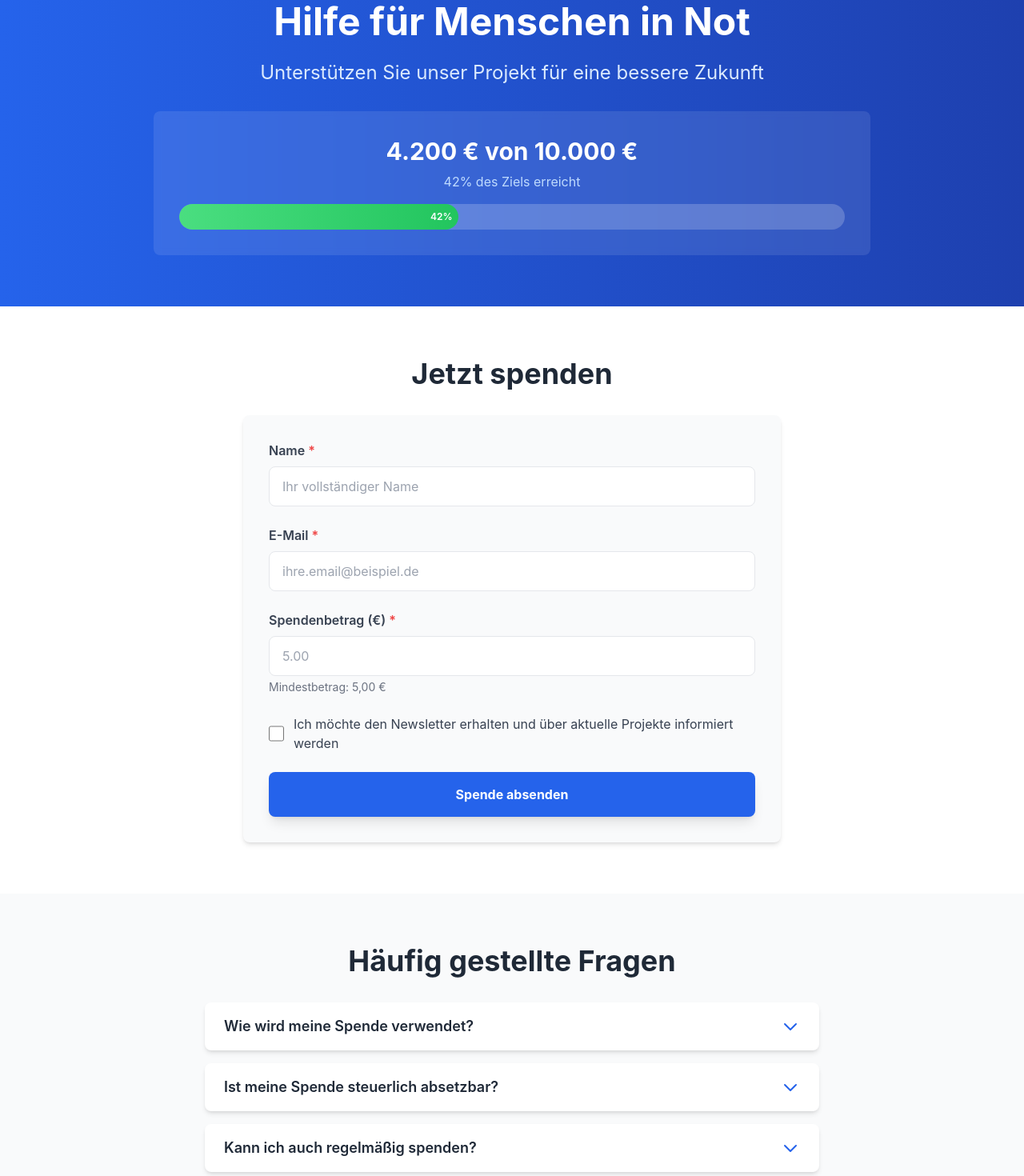
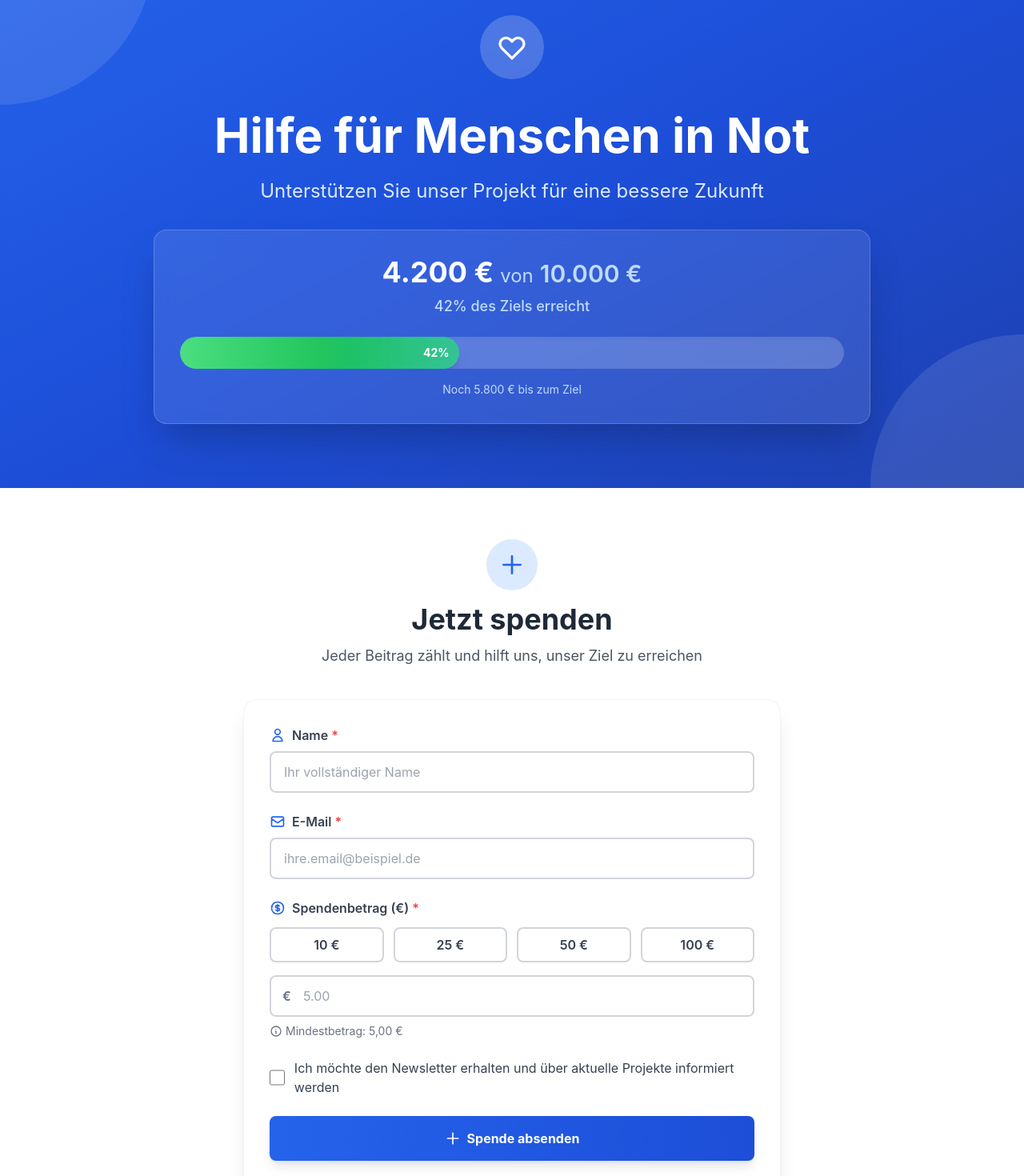
Before and after one commit to albsel/SLFHO, a Vue app: page / in a window 1280 px wide. Shown: the part 61-1531 px from the top of the page at 80% size. Built offline with nearby package versions, Linux system fonts and the light colour scheme.

Commit message:
Major UI/UX improvements: quick amount buttons, icons, better animations, loading states

```diff
--- a/src/App.vue
+++ b/src/App.vue
@@ -1,5 +1,5 @@
 <template>
-  <div class="min-h-screen bg-gradient-to-b from-blue-50 to-white">
+  <div class="min-h-screen bg-gradient-to-b from-blue-50 via-white to-gray-50">
     <!-- Hero + Spendenbarometer -->
     <HeroBarometer
       :current-amount="currentAmount"
--- a/src/components/DonationForm.vue
+++ b/src/components/DonationForm.vue
@@ -1,71 +1,147 @@
 <template>
   <section class="py-16 px-4 bg-white">
     <div class="max-w-2xl mx-auto">
-      <h2 class="text-3xl md:text-4xl font-bold text-gray-800 mb-8 text-center">
+      <div class="text-center mb-10">
+        <div class="inline-flex items-center justify-center w-16 h-16 bg-blue-100 rounded-full mb-4">
+          <svg class="w-8 h-8 text-blue-600" fill="none" stroke="currentColor" viewBox="0 0 24 24">
+            <path stroke-linecap="round" stroke-linejoin="round" stroke-width="2" d="M12 4v16m8-8H4" />
+          </svg>
+        </div>
+        <h2 class="text-3xl md:text-4xl font-bold text-gray-800 mb-3">
           Jetzt spenden
         </h2>
+        <p class="text-gray-600 text-lg">Jeder Beitrag zählt und hilft uns, unser Ziel zu erreichen</p>
+      </div>
 
       <!-- Thank You Message -->
+      <transition name="slide-down">
         <div
           v-if="showThankYou"
-        class="mb-6 p-4 bg-green-100 border border-green-400 text-green-700 rounded-lg"
+          class="mb-6 p-6 bg-gradient-to-r from-green-50 to-emerald-50 border-2 border-green-400 rounded-xl shadow-lg"
         >
-        <p class="font-semibold text-lg">Vielen Dank für Ihre Spende! 🎉</p>
-        <p class="text-sm mt-1">Ihr Beitrag hilft uns, unser Ziel zu erreichen.</p>
+          <div class="flex items-start">
+            <div class="flex-shrink-0">
+              <div class="w-12 h-12 bg-green-500 rounded-full flex items-center justify-center">
+                <svg class="w-6 h-6 text-white" fill="none" stroke="currentColor" viewBox="0 0 24 24">
+                  <path stroke-linecap="round" stroke-linejoin="round" stroke-width="2" d="M5 13l4 4L19 7" />
+                </svg>
               </div>
+            </div>
+            <div class="ml-4">
+              <p class="font-bold text-xl text-green-800">Vielen Dank für Ihre Spende! 🎉</p>
+              <p class="text-sm mt-1 text-green-700">Ihr Beitrag hilft uns, unser Ziel zu erreichen.</p>
+            </div>
+          </div>
+        </div>
+      </transition>
 
-      <form @submit.prevent="handleSubmit" class="bg-gray-50 rounded-lg p-6 md:p-8 shadow-md">
+      <form @submit.prevent="handleSubmit" class="bg-white rounded-2xl p-6 md:p-8 shadow-xl border border-gray-100">
         <!-- Name Field -->
         <div class="mb-6">
           <label for="name" class="block text-gray-700 font-semibold mb-2">
-            Name <span class="text-red-500">*</span>
+            <span class="flex items-center">
+              <svg class="w-5 h-5 mr-2 text-blue-600" fill="none" stroke="currentColor" viewBox="0 0 24 24">
+                <path stroke-linecap="round" stroke-linejoin="round" stroke-width="2" d="M16 7a4 4 0 11-8 0 4 4 0 018 0zM12 14a7 7 0 00-7 7h14a7 7 0 00-7-7z" />
+              </svg>
+              Name <span class="text-red-500 ml-1">*</span>
+            </span>
           </label>
           <input
             id="name"
             v-model="form.name"
             type="text"
-            class="w-full px-4 py-3 border rounded-lg focus:outline-none focus:ring-2 focus:ring-blue-500 focus:border-transparent"
-            :class="{ 'border-red-500': errors.name }"
+            class="w-full px-4 py-3 border-2 rounded-lg focus:outline-none focus:ring-2 focus:ring-blue-500 focus:border-blue-500 transition-all"
+            :class="{ 'border-red-500 focus:ring-red-500 focus:border-red-500': errors.name, 'border-gray-300': !errors.name }"
             placeholder="Ihr vollständiger Name"
             @blur="validateName"
           />
-          <p v-if="errors.name" class="text-red-500 text-sm mt-1">{{ errors.name }}</p>
+          <p v-if="errors.name" class="text-red-500 text-sm mt-2 flex items-center">
+            <svg class="w-4 h-4 mr-1" fill="currentColor" viewBox="0 0 20 20">
+              <path fill-rule="evenodd" d="M18 10a8 8 0 11-16 0 8 8 0 0116 0zm-7 4a1 1 0 11-2 0 1 1 0 012 0zm-1-9a1 1 0 00-1 1v4a1 1 0 102 0V6a1 1 0 00-1-1z" clip-rule="evenodd" />
+            </svg>
+            {{ errors.name }}
+          </p>
         </div>
 
         <!-- Email Field -->
         <div class="mb-6">
           <label for="email" class="block text-gray-700 font-semibold mb-2">
-            E-Mail <span class="text-red-500">*</span>
+            <span class="flex items-center">
+              <svg class="w-5 h-5 mr-2 text-blue-600" fill="none" stroke="currentColor" viewBox="0 0 24 24">
+                <path stroke-linecap="round" stroke-linejoin="round" stroke-width="2" d="M3 8l7.89 5.26a2 2 0 002.22 0L21 8M5 19h14a2 2 0 002-2V7a2 2 0 00-2-2H5a2 2 0 00-2 2v10a2 2 0 002 2z" />
+              </svg>
+              E-Mail <span class="text-red-500 ml-1">*</span>
+            </span>
           </label>
           <input
             id="email"
             v-model="form.email"
             type="email"
-            class="w-full px-4 py-3 border rounded-lg focus:outline-none focus:ring-2 focus:ring-blue-500 focus:border-transparent"
-            :class="{ 'border-red-500': errors.email }"
+            class="w-full px-4 py-3 border-2 rounded-lg focus:outline-none focus:ring-2 focus:ring-blue-500 focus:border-blue-500 transition-all"
+            :class="{ 'border-red-500 focus:ring-red-500 focus:border-red-500': errors.email, 'border-gray-300': !errors.email }"
             placeholder="ihre.email@beispiel.de"
             @blur="validateEmail"
           />
-          <p v-if="errors.email" class="text-red-500 text-sm mt-1">{{ errors.email }}</p>
+          <p v-if="errors.email" class="text-red-500 text-sm mt-2 flex items-center">
+            <svg class="w-4 h-4 mr-1" fill="currentColor" viewBox="0 0 20 20">
+              <path fill-rule="evenodd" d="M18 10a8 8 0 11-16 0 8 8 0 0116 0zm-7 4a1 1 0 11-2 0 1 1 0 012 0zm-1-9a1 1 0 00-1 1v4a1 1 0 102 0V6a1 1 0 00-1-1z" clip-rule="evenodd" />
+            </svg>
+            {{ errors.email }}
+          </p>
         </div>
 
         <!-- Amount Field -->
         <div class="mb-6">
-          <label for="amount" class="block text-gray-700 font-semibold mb-2">
-            Spendenbetrag (€) <span class="text-red-500">*</span>
+          <label for="amount" class="block text-gray-700 font-semibold mb-3">
+            <span class="flex items-center">
+              <svg class="w-5 h-5 mr-2 text-blue-600" fill="none" stroke="currentColor" viewBox="0 0 24 24">
+                <path stroke-linecap="round" stroke-linejoin="round" stroke-width="2" d="M12 8c-1.657 0-3 .895-3 2s1.343 2 3 2 3 .895 3 2-1.343 2-3 2m0-8c1.11 0 2.08.402 2.599 1M12 8V7m0 1v8m0 0v1m0-1c-1.11 0-2.08-.402-2.599-1M21 12a9 9 0 11-18 0 9 9 0 0118 0z" />
+              </svg>
+              Spendenbetrag (€) <span class="text-red-500 ml-1">*</span>
+            </span>
           </label>
+
+          <!-- Quick Amount Buttons -->
+          <div class="grid grid-cols-2 md:grid-cols-4 gap-3 mb-4">
+            <button
+              v-for="quickAmount in [10, 25, 50, 100]"
+              :key="quickAmount"
+              type="button"
+              @click="setQuickAmount(quickAmount)"
+              class="px-4 py-2 border-2 rounded-lg font-semibold transition-all duration-200 hover:scale-105"
+              :class="form.amount === quickAmount
+                ? 'bg-blue-600 text-white border-blue-600 shadow-md'
+                : 'bg-white text-gray-700 border-gray-300 hover:border-blue-400 hover:bg-blue-50'"
+            >
+              {{ quickAmount }} €
+            </button>
+          </div>
+
+          <div class="relative">
+            <span class="absolute left-4 top-1/2 transform -translate-y-1/2 text-gray-500 font-semibold">€</span>
             <input
               id="amount"
               v-model.number="form.amount"
               type="number"
               min="5"
               step="0.01"
-            class="w-full px-4 py-3 border rounded-lg focus:outline-none focus:ring-2 focus:ring-blue-500 focus:border-transparent"
-            :class="{ 'border-red-500': errors.amount }"
+              class="w-full pl-10 pr-4 py-3 border-2 rounded-lg focus:outline-none focus:ring-2 focus:ring-blue-500 focus:border-blue-500 transition-all"
+              :class="{ 'border-red-500 focus:ring-red-500 focus:border-red-500': errors.amount, 'border-gray-300': !errors.amount }"
               placeholder="5.00"
             />
-          <p v-if="errors.amount" class="text-red-500 text-sm mt-1">{{ errors.amount }}</p>
-          <p class="text-gray-500 text-sm mt-1">Mindestbetrag: 5,00 €</p>
+          </div>
+          <p v-if="errors.amount" class="text-red-500 text-sm mt-2 flex items-center">
+            <svg class="w-4 h-4 mr-1" fill="currentColor" viewBox="0 0 20 20">
+              <path fill-rule="evenodd" d="M18 10a8 8 0 11-16 0 8 8 0 0116 0zm-7 4a1 1 0 11-2 0 1 1 0 012 0zm-1-9a1 1 0 00-1 1v4a1 1 0 102 0V6a1 1 0 00-1-1z" clip-rule="evenodd" />
+            </svg>
+            {{ errors.amount }}
+          </p>
+          <p class="text-gray-500 text-sm mt-2 flex items-center">
+            <svg class="w-4 h-4 mr-1" fill="none" stroke="currentColor" viewBox="0 0 24 24">
+              <path stroke-linecap="round" stroke-linejoin="round" stroke-width="2" d="M13 16h-1v-4h-1m1-4h.01M21 12a9 9 0 11-18 0 9 9 0 0118 0z" />
+            </svg>
+            Mindestbetrag: 5,00 €
+          </p>
         </div>
 
         <!-- Newsletter Checkbox -->
@@ -85,9 +161,20 @@
         <!-- Submit Button -->
         <button
           type="submit"
-          class="w-full bg-blue-600 hover:bg-blue-700 text-white font-bold py-4 px-6 rounded-lg transition-colors duration-200 shadow-lg hover:shadow-xl transform hover:scale-[1.02] transition-transform"
+          :disabled="isSubmitting"
+          class="w-full bg-gradient-to-r from-blue-600 to-blue-700 hover:from-blue-700 hover:to-blue-800 text-white font-bold py-4 px-6 rounded-lg transition-all duration-200 shadow-lg hover:shadow-2xl transform hover:scale-[1.02] disabled:opacity-50 disabled:cursor-not-allowed disabled:transform-none flex items-center justify-center"
         >
+          <svg v-if="isSubmitting" class="animate-spin -ml-1 mr-3 h-5 w-5 text-white" fill="none" viewBox="0 0 24 24">
+            <circle class="opacity-25" cx="12" cy="12" r="10" stroke="currentColor" stroke-width="4"></circle>
+            <path class="opacity-75" fill="currentColor" d="M4 12a8 8 0 018-8V0C5.373 0 0 5.373 0 12h4zm2 5.291A7.962 7.962 0 014 12H0c0 3.042 1.135 5.824 3 7.938l3-2.647z"></path>
+          </svg>
+          <span v-if="!isSubmitting" class="flex items-center">
+            <svg class="w-5 h-5 mr-2" fill="none" stroke="currentColor" viewBox="0 0 24 24">
+              <path stroke-linecap="round" stroke-linejoin="round" stroke-width="2" d="M12 4v16m8-8H4" />
+            </svg>
             Spende absenden
+          </span>
+          <span v-else>Wird verarbeitet...</span>
         </button>
       </form>
     </div>
@@ -106,6 +193,8 @@ const props = defineProps({
 
 const emit = defineEmits(['donation-submitted'])
 
+const isSubmitting = ref(false)
+
 const form = reactive({
   name: '',
   email: '',
@@ -118,6 +207,11 @@ const errors = reactive({
   email: '',
   amount: ''
 })
+
+const setQuickAmount = (amount) => {
+  form.amount = amount
+  errors.amount = ''
+}
 
 const validateName = () => {
   if (!form.name.trim()) {
@@ -159,12 +253,17 @@ const validateAmount = () => {
   return true
 }
 
-const handleSubmit = () => {
+const handleSubmit = async () => {
   const isNameValid = validateName()
   const isEmailValid = validateEmail()
   const isAmountValid = validateAmount()
 
   if (isNameValid && isEmailValid && isAmountValid) {
+    isSubmitting.value = true
+
+    // Simulate API call
+    await new Promise(resolve => setTimeout(resolve, 800))
+
     emit('donation-submitted', form.amount)
 
     // Reset form
@@ -175,6 +274,28 @@ const handleSubmit = () => {
     errors.name = ''
     errors.email = ''
     errors.amount = ''
+
+    isSubmitting.value = false
   }
 }
 </script>
+
+<style scoped>
+.slide-down-enter-active {
+  transition: all 0.4s ease-out;
+}
+
+.slide-down-leave-active {
+  transition: all 0.3s ease-in;
+}
+
+.slide-down-enter-from {
+  opacity: 0;
+  transform: translateY(-20px);
+}
+
+.slide-down-leave-to {
+  opacity: 0;
+  transform: translateY(-10px);
+}
+</style>
--- a/src/components/FAQ.vue
+++ b/src/components/FAQ.vue
@@ -1,25 +1,33 @@
 <template>
-  <section class="py-16 px-4 bg-gray-50">
+  <section class="py-16 px-4 bg-gradient-to-b from-gray-50 to-white">
     <div class="max-w-3xl mx-auto">
-      <h2 class="text-3xl md:text-4xl font-bold text-gray-800 mb-8 text-center">
-        Häufig gestellte Fragen
-      </h2>
+      <div class="text-center mb-10">
+        <div class="inline-flex items-center justify-center w-16 h-16 bg-blue-100 rounded-full mb-4">
+          <svg class="w-8 h-8 text-blue-600" fill="none" stroke="currentColor" viewBox="0 0 24 24">
+            <path stroke-linecap="round" stroke-linejoin="round" stroke-width="2" d="M8.228 9c.549-1.165 2.03-2 3.772-2 2.21 0 4 1.343 4 3 0 1.4-1.278 2.575-3.006 2.907-.542.104-.994.54-.994 1.093m0 3h.01M21 12a9 9 0 11-18 0 9 9 0 0118 0z" />
+          </svg>
+        </div>
+        <h2 class="text-3xl md:text-4xl font-bold text-gray-800 mb-3">
+          Häufig gestellte Fragen
+        </h2>
+        <p class="text-gray-600">Alles, was Sie über unsere Spendenaktion wissen möchten</p>
+      </div>
 
       <div class="space-y-4">
         <div
           v-for="(item, index) in faqData"
           :key="index"
-          class="bg-white rounded-lg shadow-md overflow-hidden"
+          class="bg-white rounded-xl shadow-md hover:shadow-lg overflow-hidden border border-gray-100 transition-all duration-200"
         >
           <button
             @click="toggleItem(index)"
-            class="w-full px-6 py-4 text-left flex justify-between items-center hover:bg-gray-50 transition-colors duration-200"
+            class="w-full px-6 py-5 text-left flex justify-between items-center hover:bg-blue-50 transition-colors duration-200 group"
           >
-            <span class="font-semibold text-gray-800 text-lg pr-4">
+            <span class="font-semibold text-gray-800 text-lg pr-4 group-hover:text-blue-700 transition-colors">
               {{ item.question }}
             </span>
             <svg
-              class="w-6 h-6 text-blue-600 flex-shrink-0 transition-transform duration-300"
+              class="w-6 h-6 text-blue-600 flex-shrink-0 transition-transform duration-300 group-hover:text-blue-700"
               :class="{ 'rotate-180': openItems[index] }"
               fill="none"
               stroke="currentColor"
@@ -32,7 +40,7 @@
           <transition name="slide">
             <div
               v-show="openItems[index]"
-              class="px-6 pb-4 text-gray-600 leading-relaxed"
+              class="px-6 pb-5 text-gray-600 leading-relaxed border-t border-gray-100 pt-4"
             >
               {{ item.answer }}
             </div>
--- a/src/components/HeroBarometer.vue
+++ b/src/components/HeroBarometer.vue
@@ -1,35 +1,61 @@
 <template>
-  <section class="bg-gradient-to-r from-blue-600 to-blue-800 text-white py-16 px-4">
-    <div class="max-w-4xl mx-auto text-center">
-      <h1 class="text-4xl md:text-5xl font-bold mb-6">
+  <section class="relative bg-gradient-to-br from-blue-600 via-blue-700 to-blue-800 text-white py-20 px-4 overflow-hidden">
+    <!-- Decorative background elements -->
+    <div class="absolute inset-0 opacity-10">
+      <div class="absolute top-0 left-0 w-96 h-96 bg-white rounded-full -translate-x-1/2 -translate-y-1/2"></div>
+      <div class="absolute bottom-0 right-0 w-96 h-96 bg-white rounded-full translate-x-1/2 translate-y-1/2"></div>
+    </div>
+
+    <div class="max-w-4xl mx-auto text-center relative z-10">
+      <div class="mb-6">
+        <div class="inline-flex items-center justify-center w-20 h-20 bg-white/20 backdrop-blur-sm rounded-full mb-4">
+          <svg class="w-10 h-10 text-white" fill="none" stroke="currentColor" viewBox="0 0 24 24">
+            <path stroke-linecap="round" stroke-linejoin="round" stroke-width="2" d="M4.318 6.318a4.5 4.5 0 000 6.364L12 20.364l7.682-7.682a4.5 4.5 0 00-6.364-6.364L12 7.636l-1.318-1.318a4.5 4.5 0 00-6.364 0z" />
+          </svg>
+        </div>
+      </div>
+      <h1 class="text-4xl md:text-6xl font-bold mb-6 leading-tight">
         Hilfe für Menschen in Not
       </h1>
-      <p class="text-xl md:text-2xl mb-8 text-blue-100">
+      <p class="text-xl md:text-2xl mb-8 text-blue-100 max-w-2xl mx-auto">
         Unterstützen Sie unser Projekt für eine bessere Zukunft
       </p>
 
       <!-- Spendenbarometer -->
-      <div class="bg-white/10 backdrop-blur-sm rounded-lg p-6 md:p-8 mt-8">
-        <div class="mb-4">
-          <p class="text-2xl md:text-3xl font-bold mb-2 transition-all duration-300">
-            {{ formatCurrency(currentAmount) }} von {{ formatCurrency(targetAmount) }}
-          </p>
-          <p class="text-blue-200 text-sm md:text-base transition-all duration-300">
+      <div class="bg-white/10 backdrop-blur-md rounded-2xl p-6 md:p-8 mt-8 shadow-2xl border border-white/20">
+        <div class="mb-6">
+          <div class="flex items-baseline justify-center gap-2 mb-2">
+            <p class="text-3xl md:text-4xl font-bold transition-all duration-300">
+              {{ formatCurrency(currentAmount) }}
+            </p>
+            <p class="text-xl md:text-2xl text-blue-200">von</p>
+            <p class="text-2xl md:text-3xl font-semibold text-blue-200">
+              {{ formatCurrency(targetAmount) }}
+            </p>
+          </div>
+          <p class="text-blue-200 text-base md:text-lg transition-all duration-300 font-medium">
             {{ Math.round((currentAmount / targetAmount) * 100) }}% des Ziels erreicht
           </p>
         </div>
 
         <!-- Progress Bar -->
-        <div class="w-full bg-white/20 rounded-full h-6 md:h-8 overflow-hidden">
+        <div class="w-full bg-white/20 rounded-full h-8 md:h-10 overflow-hidden shadow-inner">
           <div
-            class="bg-gradient-to-r from-green-400 to-green-500 h-full rounded-full transition-all duration-700 ease-out flex items-center justify-end pr-2"
+            class="bg-gradient-to-r from-green-400 via-green-500 to-emerald-500 h-full rounded-full transition-all duration-700 ease-out flex items-center justify-end pr-3 shadow-lg relative overflow-hidden"
             :style="{ width: `${Math.min((currentAmount / targetAmount) * 100, 100)}%` }"
           >
-            <span v-if="(currentAmount / targetAmount) * 100 > 10" class="text-white text-xs font-semibold">
+            <!-- Shine effect -->
+            <div class="absolute inset-0 bg-gradient-to-r from-transparent via-white/20 to-transparent animate-shimmer"></div>
+            <span v-if="(currentAmount / targetAmount) * 100 > 12" class="text-white text-sm font-bold relative z-10">
               {{ Math.round((currentAmount / targetAmount) * 100) }}%
             </span>
           </div>
         </div>
+
+        <!-- Remaining amount -->
+        <p class="text-center text-blue-200 text-sm mt-4">
+          Noch {{ formatCurrency(Math.max(0, targetAmount - currentAmount)) }} bis zum Ziel
+        </p>
       </div>
     </div>
   </section>
@@ -58,3 +84,18 @@ const formatCurrency = (amount) => {
   }).format(amount)
 }
 </script>
+
+<style scoped>
+@keyframes shimmer {
+  0% {
+    transform: translateX(-100%);
+  }
+  100% {
+    transform: translateX(100%);
+  }
+}
+
+.animate-shimmer {
+  animation: shimmer 2s infinite;
+}
+</style>
--- a/src/style.css
+++ b/src/style.css
@@ -1,6 +1,10 @@
 @tailwind base;
 @tailwind components;
 @tailwind utilities;
+
+html {
+  scroll-behavior: smooth;
+}
 
 body {
   margin: 0;
@@ -10,3 +14,21 @@ body {
   -webkit-font-smoothing: antialiased;
   -moz-osx-font-smoothing: grayscale;
 }
+
+/* Custom scrollbar */
+::-webkit-scrollbar {
+  width: 10px;
+}
+
+::-webkit-scrollbar-track {
+  background: #f1f1f1;
+}
+
+::-webkit-scrollbar-thumb {
+  background: #888;
+  border-radius: 5px;
+}
+
+::-webkit-scrollbar-thumb:hover {
+  background: #555;
+}
```
Lines whose indentation alone changed are shown as unchanged.
